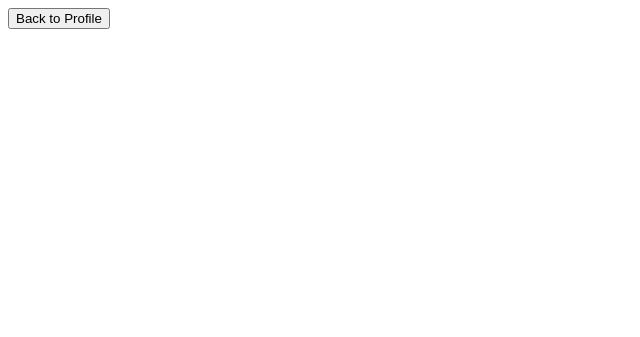
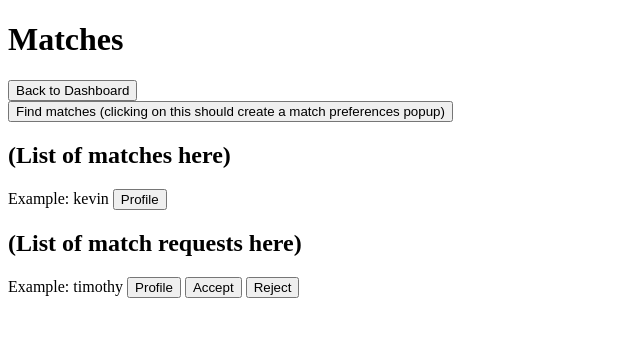
Before and after one commit to Moop204/quadratic-squad-hi-fid, a Flask app: page /match in a window 1280 px wide. Shown: the top 337 px of the page, without its empty margins (0-640 px from the left). Run offline with Flask 2, Linux system fonts and the light colour scheme.

Commit message:
made matches page

```diff
--- a/application.py
+++ b/application.py
@@ -45,7 +45,7 @@ def textbooks():
 
 # have the name of the textbook at the top
 # back button
-# button to create a popup of sellers (just desscribe what it does)
+# button to create a popup of sellers (just describe what it does)
 @application.route("/textbooks/<textbook>", methods=["GET", "POST"])
 def textbook_individual(textbook):
     return render_template("textbook_individual.html", textbook = textbook)
@@ -57,4 +57,4 @@ def calendar():
     return render_template("calendar.html")
 
 if __name__ == "__main__":
-    application.run()
+    application.run(port=8080)
--- a/templates/match.html
+++ b/templates/match.html
@@ -1,11 +1,26 @@
 <!DOCTYPE html>
 <html>
 	<body>
-		<form action="dashboard.html">
-			<button type="submit">Back to Profile</button>
+        <h1>Matches</h1>
+		<form action="dashboard">
+			<button type="submit">Back to Dashboard</button>
 		</form>
-
-
-
+		<form>
+			<button type="submit">Find matches (clicking on this should create a match preferences popup)</button>
+		</form>
+        <div>
+            <h2>(List of matches here)</h2>
+            <p>Example: kevin
+                <button type="button" onclick="window.location='/user/kevin'";>Profile</button>
+            </p>
+        </div>
+		<div>
+            <h2>(List of match requests here)</h2>
+            <p>Example: timothy
+                <button type="button" onclick="window.location='/user/timothy'";>Profile</button>
+                <button type="button">Accept</button>
+                <button type="button">Reject</button>
+            </p>
+        </div>
 	</body>
 </html>
```
Also changed, not shown: templates/dashboard.html (+6 -10 lines), templates/user_profile.html (+11 -10 lines).
